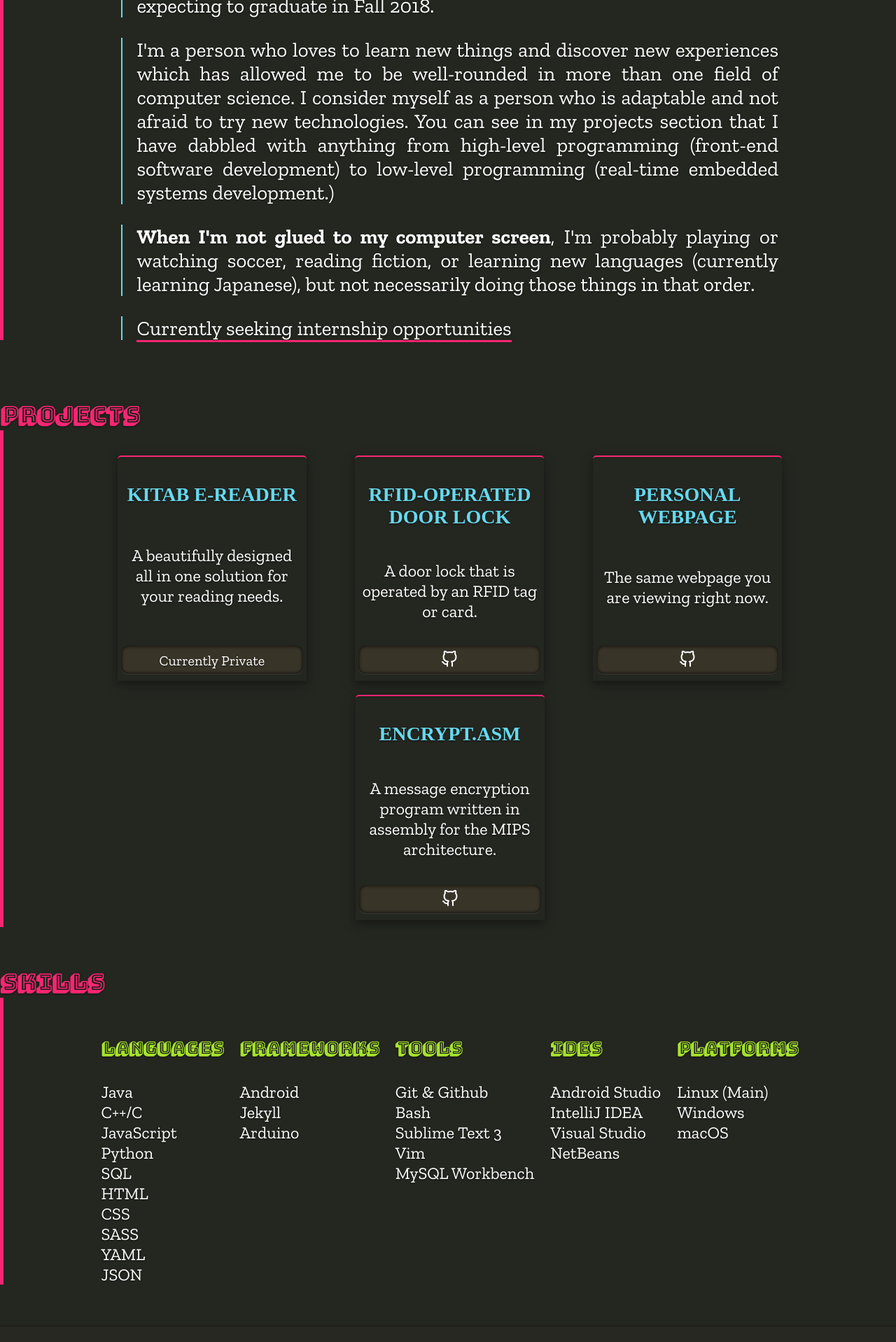
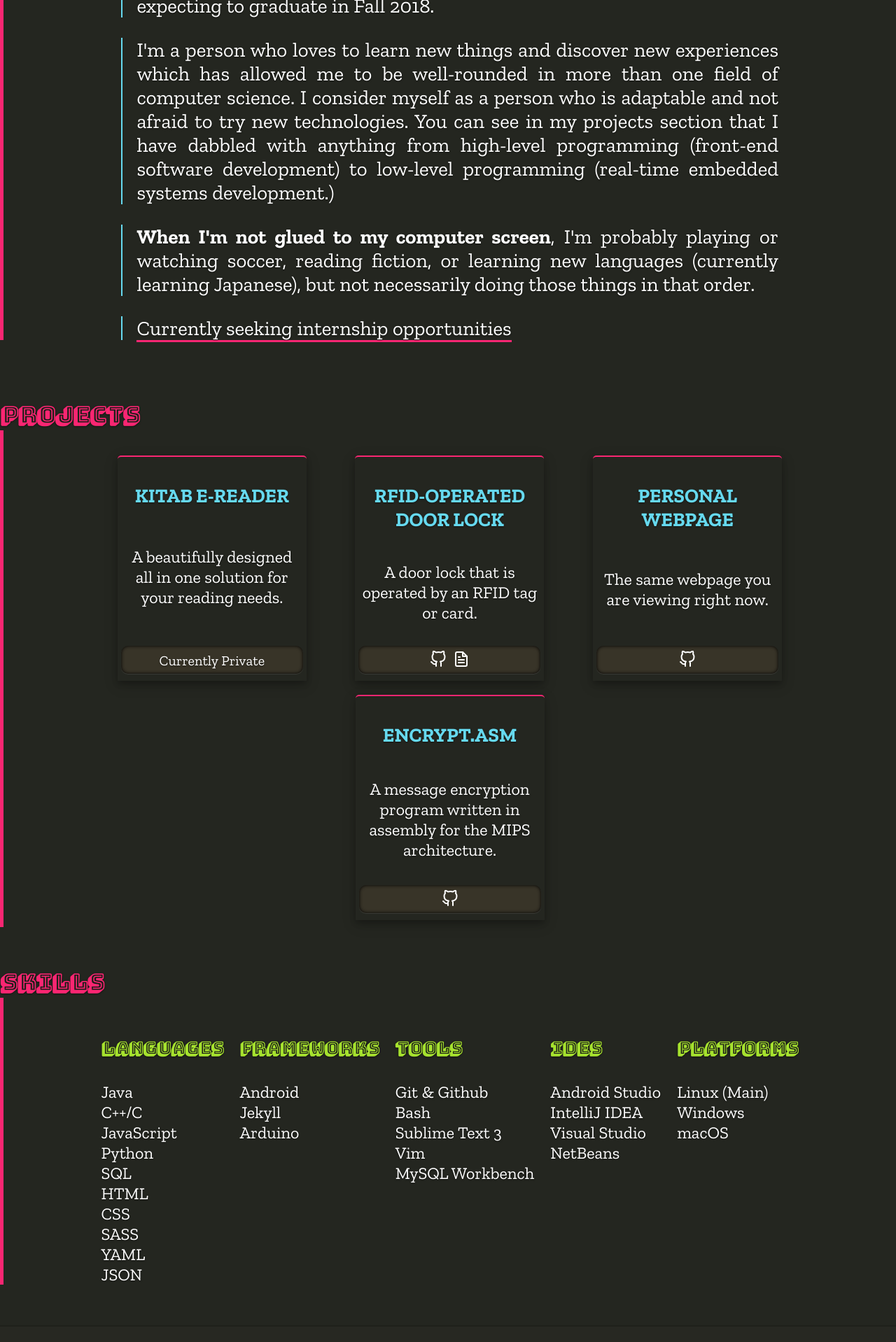
Before and after one commit to aliofyemen/aliofyemen.github.io, a Jekyll site: the page built from index.html, in a window 1280 px wide. Shown: the part 419-2337 px from the top of the page at 70% size. Built offline with Jekyll 4.4.1, drawn with Linux system fonts in a browser that asks for light colours; some web fonts are replaced.

Commit message:
removed troublesome font added blog post icon to project section

```diff
--- a/_includes/head.html
+++ b/_includes/head.html
@@ -3,5 +3,5 @@
 <meta name="viewport" content="width=device-width, initial-scale=1.0, maximum-scale=1.0, user-scalable=no">
 <title>{{ page.title }}</title>
 <link rel="icon" type="image/png" href="{{site.logo}}" hreflang="en-us">
-<link href="https://fonts.googleapis.com/css?family=Bungee+Shade|Bungee+Outline|Zilla+Slab:400,700" rel="stylesheet">
+<link href="https://fonts.googleapis.com/css?family=Bungee+Shade|Zilla+Slab:400,700" rel="stylesheet">
 <link rel="stylesheet" href="{{ site.baseurl }}/css/main.css" hreflang="en-us">
--- a/_includes/projects.html
+++ b/_includes/projects.html
@@ -12,11 +12,20 @@
       		{{ project.description }}
     		</div>
         <div class="card_links center_text">
+          <!-- github link -->
           {% if project.code == "private" %}
               <small>Currently Private</small>
           {% else %}
             <a href="{{ project.code }}">
               <img class="img_links" src="{{ site.baseurl }}/img/g.svg" />
+            </a>
+          {% endif %}
+          <!-- blog post link -->
+          {% if project.url == "none" %}
+              <!-- do nothing -->
+          {% else %}
+            <a href="{{ project.url }}">
+              <img class="img_links" src="{{ site.baseurl }}/img/b.svg" />
             </a>
           {% endif %}
         </div>
--- a/_sass/_styles.scss
+++ b/_sass/_styles.scss
@@ -25,7 +25,7 @@ $abyss: #000;
 $primary-font: 'Zilla Slab', serif;
 $title-font: 'Bungee Shade', cursive;
 $subtitle-font: 'Bungee Shade', cursive;
-$header-font: 'Bungee Outline', cursive;
+$header-font: 'Zilla Slab', serif;
 $code-font: monospace;
 
 
```
Also changed, not shown: _data/projects.yml (+4 -4 lines), img/b.svg (renamed from img/blog.svg).
